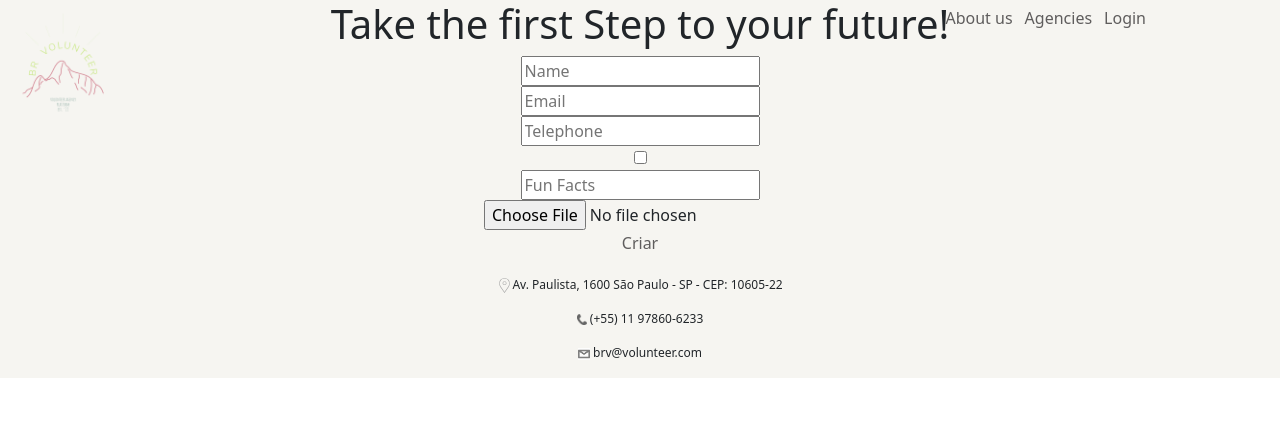
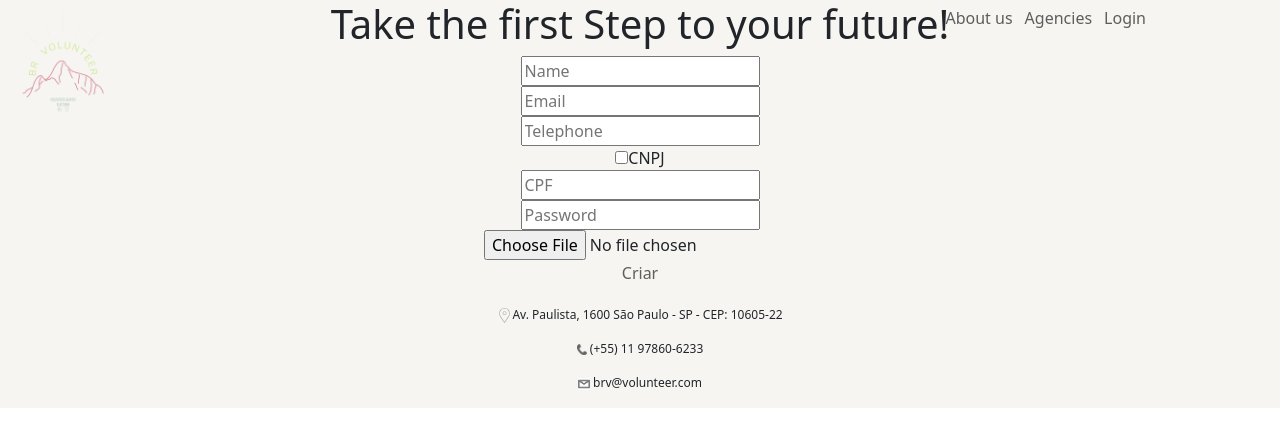
Before and after one commit to costabeatriz/br-projeto, a React (Create React App) app: page /sign-up in a window 1280 px wide. Shown: the top 446 px of the page. Built offline with nearby package versions, Linux system fonts and the light colour scheme.

Commit message:
rota de cadastro ok

```diff
--- a/src/Pages/CreateUserPage.js
+++ b/src/Pages/CreateUserPage.js
@@ -1,5 +1,6 @@
 import { useState } from 'react'
 import axios from 'axios'
+import Password from 'antd/es/input/Password'
 
 const CreateUserPage = props => {
     const [name, setName] = useState('')
@@ -7,12 +8,13 @@ const CreateUserPage = props => {
     const [telephone, setTelephone] = useState('')
     const [cpf, setCPF] = useState('')
     const [cnpj, setCNPJ] = useState('')
+    const [password, setPassword] = useState('')
     const [picture, setPicture] = useState('')
     const [userP, setUserP] = useState(true)
 
     const handleUpload = e => {
         const uploadData = new FormData()
-        uploadData.append('moviePoster', e.target.files[0])
+        uploadData.append('pictureUser', e.target.files[0])
         axios.post(`${process.env.REACT_APP_API_URL}/user/upload`, uploadData)
             .then(response => {
                 setPicture(response.data.url)
@@ -29,7 +31,8 @@ const CreateUserPage = props => {
             telephone,
             cpf,
             cnpj,
-            picture
+            picture,
+            password
         }
 
         axios.post(`${process.env.REACT_APP_API_URL}/sign-up`, newUser)
@@ -72,16 +75,16 @@ const CreateUserPage = props => {
                     />
                 </div>
                 <div class="ui fitted slider checkbox">
-                    <input value= {userP} type="checkbox" class="hidden" readonly="" tabindex="0" onChange={() => setUserP(!userP)}/><label></label></div>
+                    <input value= {userP} type="checkbox" class="" readonly="CNPJ" tabindex="CPF" onChange={() => setUserP(!userP)}/><label>CNPJ</label></div>
                         {userP ?
                                         <div>
                                         <input
                                             type="number"
                                             value={cpf}
                                             onChange={e => setCPF(e.target.value)}
-                                            placeholder="Fun Facts"
+                                            placeholder="CPF"
                                         />
-                                    </div>
+                                        </div>
                                     :
                                     <div>
                                     <input
@@ -94,6 +97,15 @@ const CreateUserPage = props => {
 
                                     }
 
+                                    <div>
+                                    <input
+                                        type="password"
+                                        value={password}
+                                        onChange={e => setPassword(e.target.value)}
+                                        placeholder="Password"
+                                        />
+                                    </div>
+
 
                 <div>
                     <input type="file" onChange={e => handleUpload(e)} />
```
